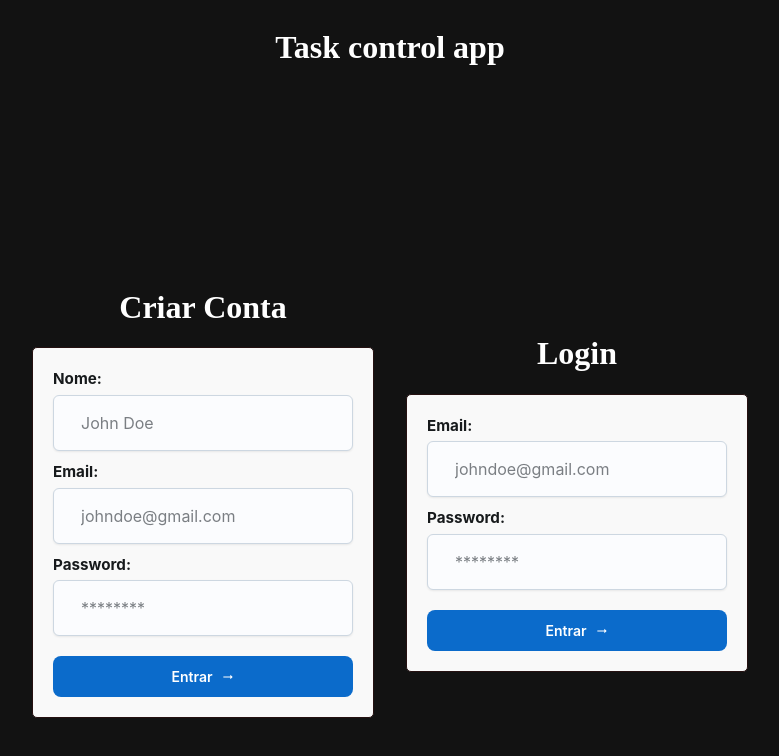
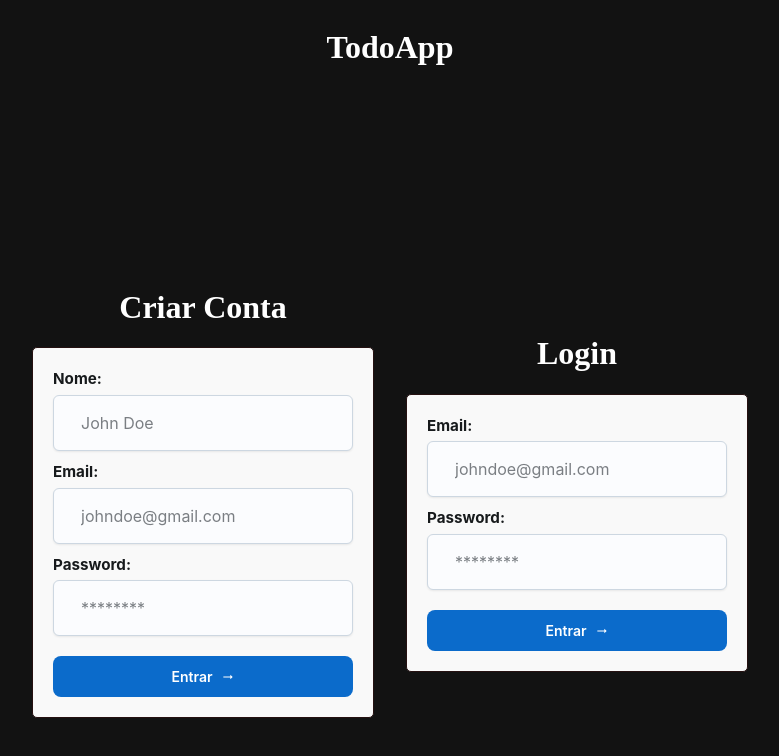
Before and after one commit to ArthurBertozzi/todo-fullstack-app-puc, a Next.js app: page / in a window 1280 px wide. Shown: the top 756 px of the page, without its empty margins (250-1029 px from the left). Built offline with nearby package versions, Linux system fonts and the light colour scheme; no server answers.

Commit message:
patch: renamed app

```diff
--- a/src/components/Navbar/NavBar.tsx
+++ b/src/components/Navbar/NavBar.tsx
@@ -38,7 +38,7 @@
       <AppBar position="fixed">
         <Toolbar>
           <Typography variant="h6" component="div" sx={{ flexGrow: 1 }}>
-            Tasks control
+            TodoApp
           </Typography>
 
           <CreateTaskIconModal
--- a/src/pages/Home/index.tsx
+++ b/src/pages/Home/index.tsx
@@ -28,7 +28,7 @@
         <LoadingPage />
       ) : (
         <>
-          <h1 className={styles.title}>Task control app</h1>
+          <h1 className={styles.title}>TodoApp</h1>
           <div className={styles.formsContainer}>
             <div className={styles.form}>
               <SignupForm />
```
